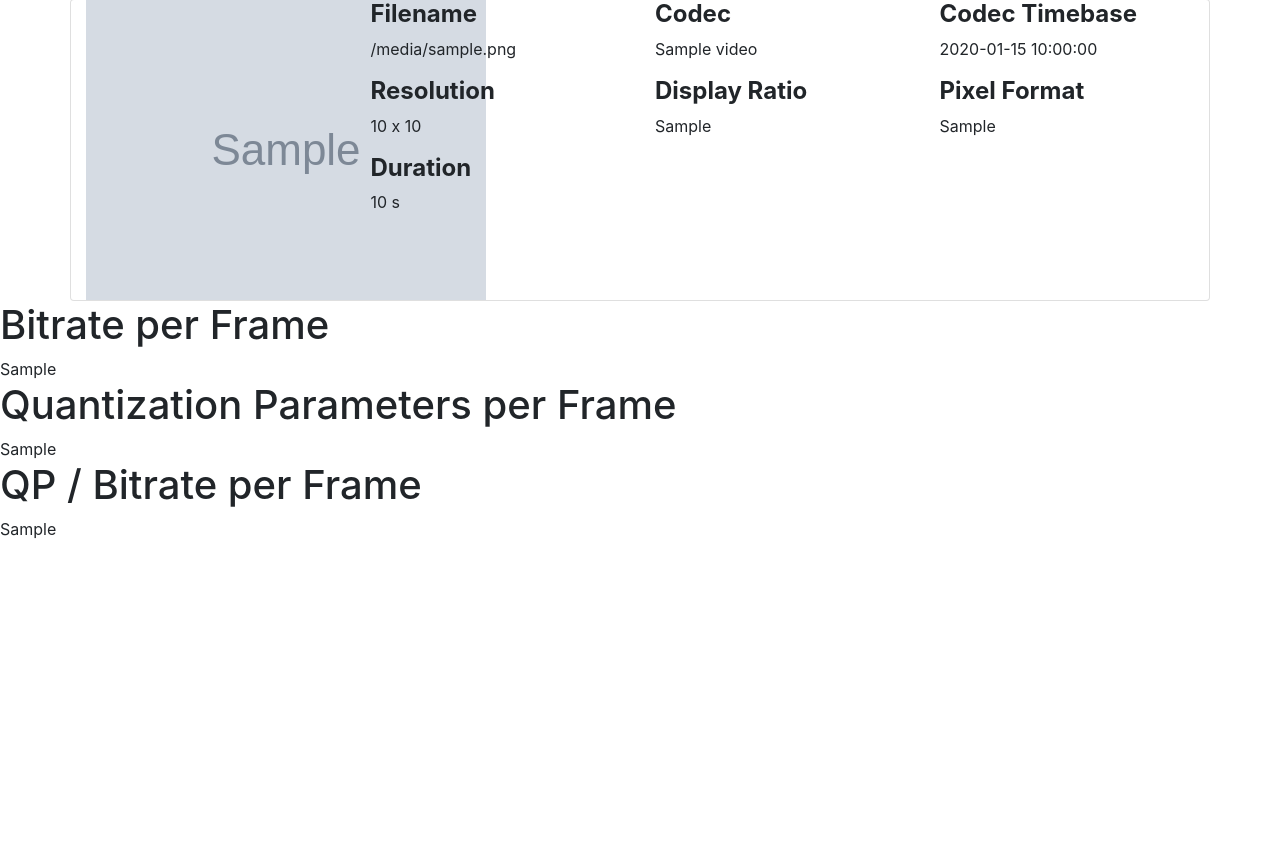
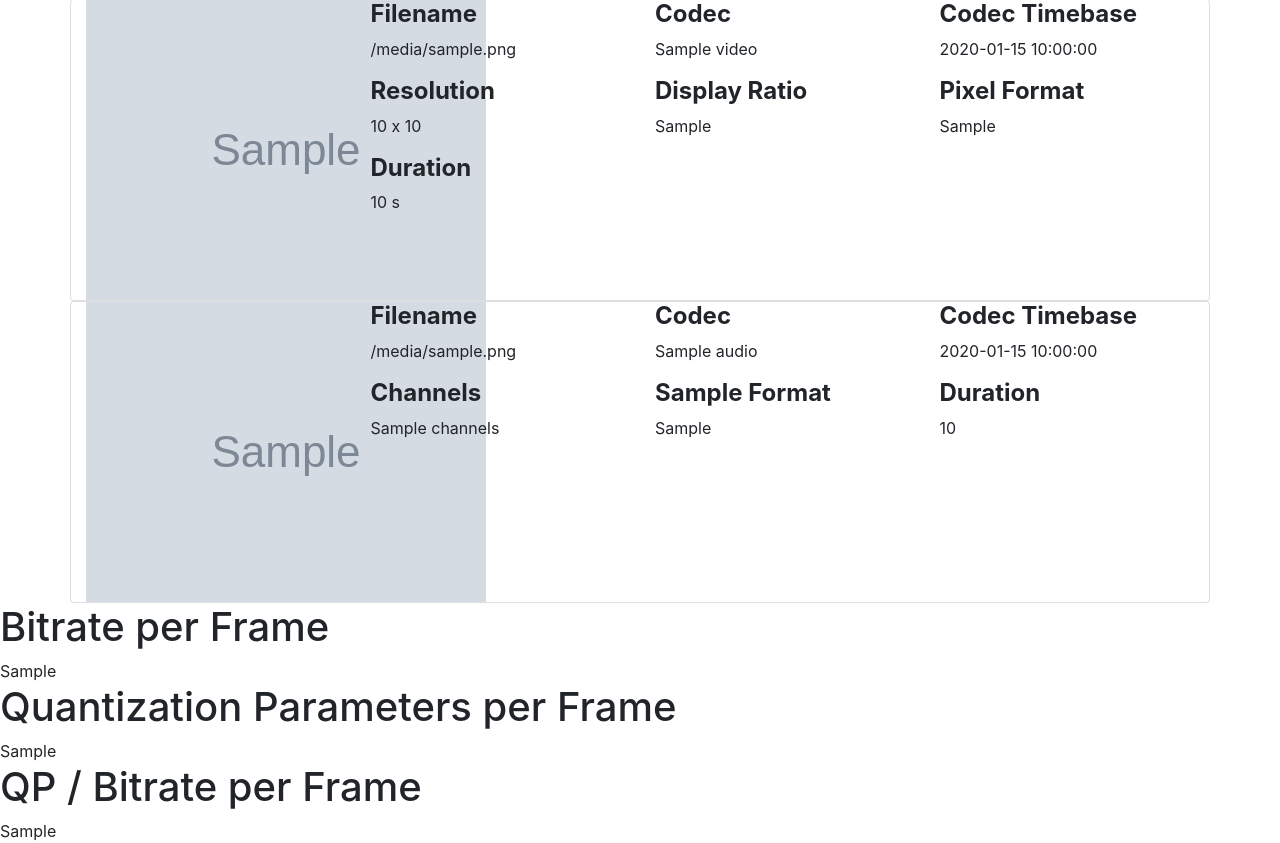
Before and after one commit to Sycmtic/FFmpeg-Analyzer-Tool, a Python web app: template templates/report.html in a window 1280 px wide. Shown: the part 57-900 px from the top of the page. Before the commit the page ends 596 px from the top, so only its background shows below. Run offline with Jinja, Linux system fonts and the light colour scheme; the template is opened without the code that fills it: most values are stand-ins (such as "Sample title", 1, 10 or a date in 2020); grey boxes marked "Sample" are stand-in pictures; some libraries are stand-ins or nearby versions.

Commit message:
add video and audio info table

```diff
--- a/const.py
+++ b/const.py
@@ -2,12 +2,15 @@
 qp_str = 'qp'
 bs_str = 'bs'
 b_type_str = 'b_type'
+video_stream_str = 'video_stream'
+audio_stream_str = 'audio_stream'
 
 # tool attributes
 data_str = 'data'
 x_str = 'x'
 y_str = 'y'
-img_url_str = 'img_url'
+video_img_url_str = 'video_img_url'
+audio_img_url_str = 'audio_img_url'
 file_name_str = 'file_name'
 report_file_path = '/report/report.html'
 report_css_path = '/styles/report.css'
@@ -21,3 +24,4 @@ duration_time_str = 'duration_time'
 size_str = 'size'
 streams_str = 'streams'
 side_data_str = 'side data'
+codec_type_str = 'codec_type'
--- a/templates/report.html
+++ b/templates/report.html
@@ -9,15 +9,16 @@
     <body>
         <h1>Video Metadata Report</h1>
         <div class="card container">
+            {% for video in stream_info.video_stream %}
             <div class="row">
                 <div class="col-3">
-                    <img class="videoImg" src={{ video.img_url }} alt="Avatar">
+                    <img class="videoImg" src={{ stream_info.video_img_url }} alt="Avatar">
                 </div>
                 <div class="col-9">
                     <div class="row">
                         <div class="col">
                             <h4><b>Filename</b></h4>
-                            <p>{{ video.file_name }}</p>
+                            <p>{{ stream_info.file_name }}</p>
                         </div>
                         <div class="col">
                             <h4><b>Codec</b></h4>
@@ -70,6 +71,66 @@
                     </div>
                 </div>
             </div>
+            {% endfor %}
+        </div>
+        <div class="card container">
+            {% for audio in stream_info.audio_stream %}
+            <div class="row">
+                <div class="col-3">
+                    <img class="audioImg" src={{ stream_info.audio_img_url }} alt="Avatar">
+                </div>
+                <div class="col-9">
+                    <div class="row">
+                        <div class="col">
+                            <h4><b>Filename</b></h4>
+                            <p>{{ stream_info.file_name }}</p>
+                        </div>
+                        <div class="col">
+                            <h4><b>Codec</b></h4>
+                            {% if audio.codec_name|length %}
+                            <p>{{ audio.codec_name }}</p>
+                            {% else %}
+                            <p>N/A</p>
+                            {% endif %}
+                        </div>
+                        <div class="col">
+                            <h4><b>Codec Timebase</b></h4>
+                            {% if audio.codec_time_base|length %}
+                            <p>{{ audio.codec_time_base }}</p>
+                            {% else %}
+                            <p>N/A</p>
+                            {% endif %}
+                        </div>
+                    </div>
+                    <div class="row">
+                        <div class="col">
+                            <h4><b>Channels</b></h4>
+                          {% if audio.channels %}
+                            <p>{{ audio.channels }}</p>
+                          {% else %}
+                            <p>N/A</p>
+                          {% endif %}
+                        </div>
+                        <div class="col">
+                            <h4><b>Sample Format</b></h4>
+                          {% if audio.sample_fmt|length %}
+                            <p>{{ audio.sample_fmt }}</p>
+                          {% else %}
+                            <p>N/A</p>
+                          {% endif %}
+                        </div>
+                        <div class="col">
+                            <h4><b>Duration</b></h4>
+                          {% if audio.duration|length %}
+                            <p>{{ audio.duration }}</p>
+                          {% else %}
+                            <p>N/A</p>
+                          {% endif %}
+                        </div>
+                    </div>
+                </div>
+            </div>
+            {% endfor %}
         </div>
         <h1>Bitrate per Frame</h1>
             {{bitrate_div | safe}}
```
Also changed, not shown: ffmpeg.py (+9 -4 lines), main.py (+4 -4 lines), output.py (+11 -9 lines), styles/report.css (+7 -1 lines), audio-icon.jpg (added).
